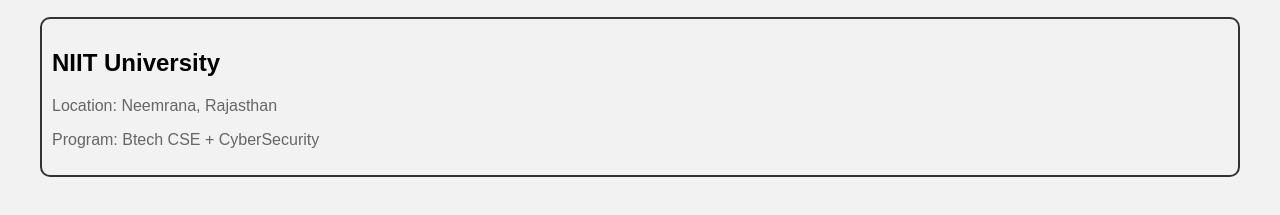
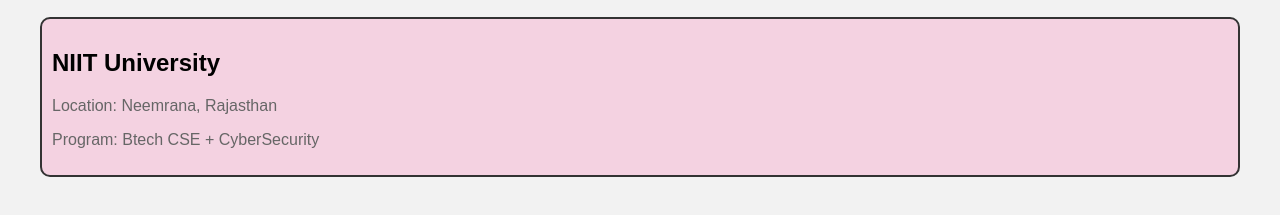
Before and after one commit to JayArcher9/Resume, a plain HTML site: page index.html in a window 1280 px wide. Shown: the part 197-412 px from the top of the page. Drawn offline with Linux system fonts and the light colour scheme.

Commit message:
Update index.html

```diff
--- a/index.html
+++ b/index.html
@@ -39,7 +39,7 @@
         .university-info {
             margin-top: 20px;
             padding: 10px;
-            background-color: #;
+            background-color: #F4D2E1;
             border-radius: 10px;
             border: 2px solid #333;
         }
```
